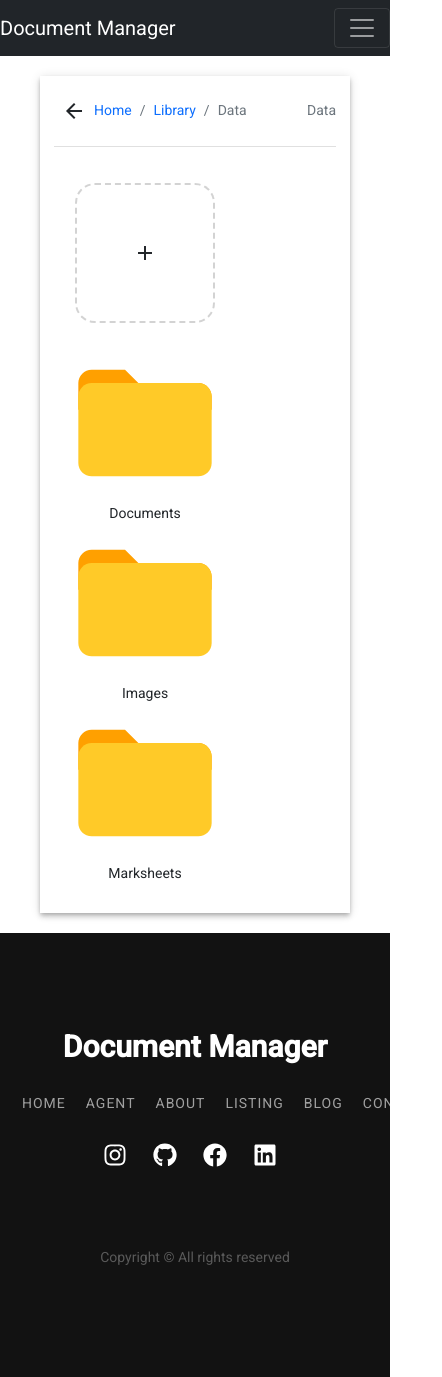
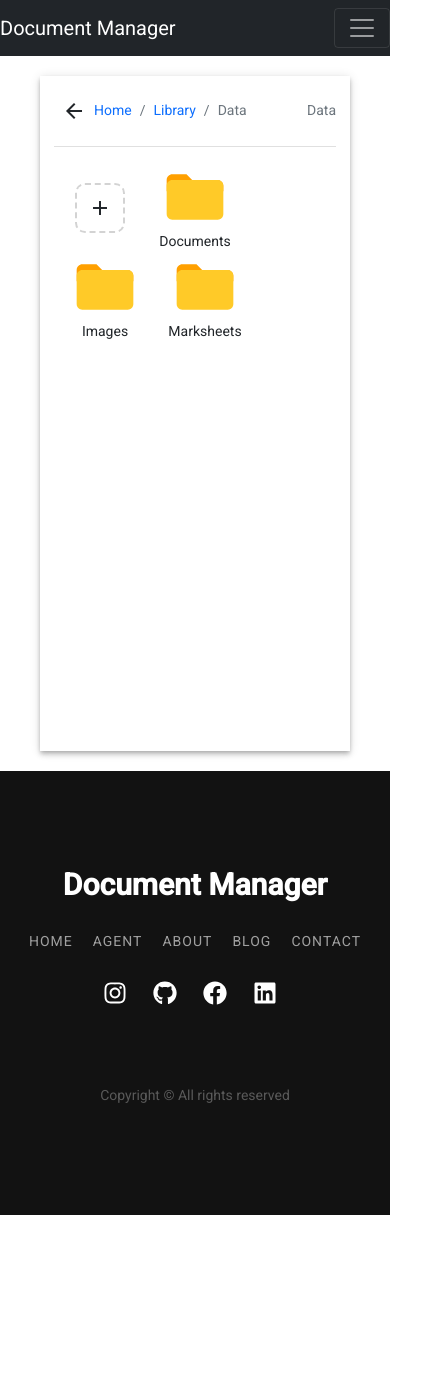
Before and after one commit to Joysingh1709/document-manager-FE, an Angular app: page /home in a window 390 px wide. Shown: the whole page, 442 px wide, since content can reach past the window. After the commit the page ends 1215 px from the top, so only its background shows below. Built offline with nearby package versions, Linux system fonts and the light colour scheme.

Commit message:
responsive

```diff
--- a/src/app/footer/footer.component.html
+++ b/src/app/footer/footer.component.html
@@ -1,13 +1,12 @@
 <footer class="footer-07">
     <div class="container">
         <div class="row justify-content-center">
-            <div class="col-md-12 text-center">
+            <div class="col-md-12 d-flex flex-column align-items-center text-center">
                 <h2 class="footer-heading"><a href="#" class="logo">Document Manager</a></h2>
                 <p class="menu">
                     <a href="#">Home</a>
                     <a href="#">Agent</a>
                     <a href="#">About</a>
-                    <a href="#">Listing</a>
                     <a href="#">Blog</a>
                     <a href="#">Contact</a>
                 </p>
--- a/src/app/manager/manager.component.css
+++ b/src/app/manager/manager.component.css
@@ -26,3 +26,24 @@
 .d-item{
     max-width: 180px;
 }
+
+@media (max-width: 768px) {
+    .d-item {
+        max-width: 100px;
+    }
+    .folder-icon{
+        width: 88px !important;
+        height: 68px !important;
+    }
+    .add-doc{
+        width: 90px;
+        height: 90px;
+        padding: 20px;
+    }
+    .border{
+        border-radius: 10px;
+        border: 2px dashed rgba(0, 0, 0, 0.171) !important;
+        width: 100%;
+        height: 100%;
+    }
+}
--- a/src/styles.css
+++ b/src/styles.css
@@ -50,6 +50,10 @@ a {
 
 .footer-07 .menu {
     margin-bottom: 30px;
+    display: flex;
+    flex-direction: row;
+    flex-wrap: wrap;
+    text-align: center;
 }
 
 .footer-07 .menu a {
```
